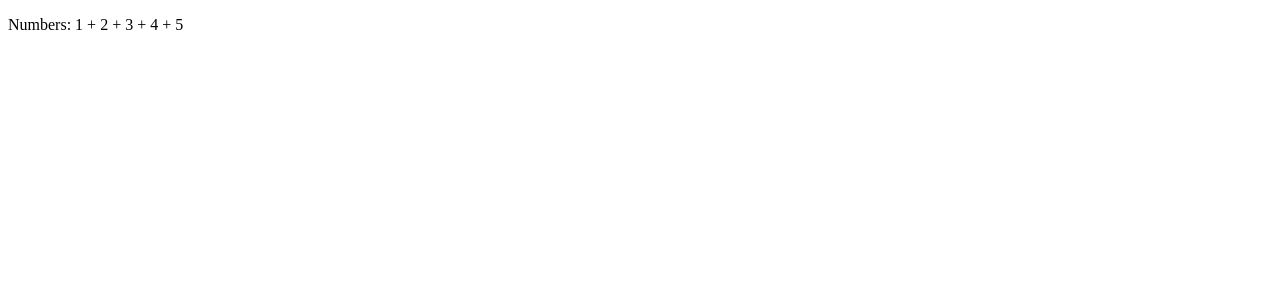
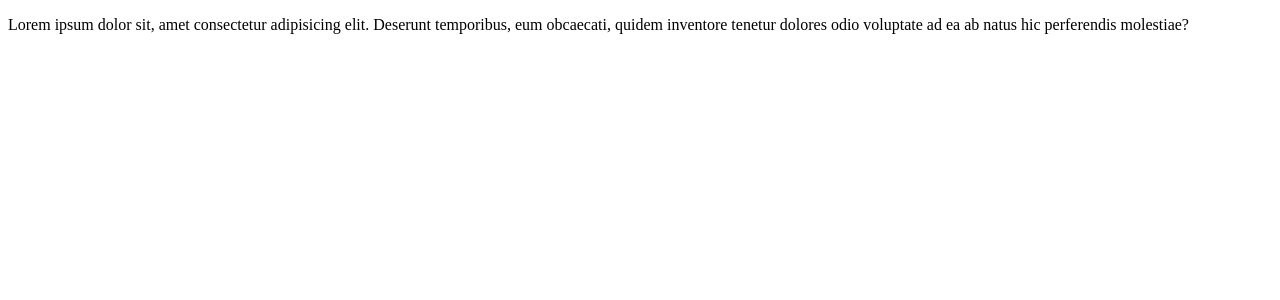
Before and after one commit to RobFyd/practice-in-react2, a React (Vite) app: page / in a window 1280 px wide. Shown: the top 300 px of the page. Built offline with nearby package versions, Linux system fonts and the light colour scheme.

Commit message:
other elements in jsx

```diff
--- a/src/main.jsx
+++ b/src/main.jsx
@@ -54,5 +54,15 @@ const numbersElement = (
   </div>
 );
 
+//6 other elements
+const paragraphElement = (
+  <p>
+    Lorem ipsum dolor sit, amet consectetur adipisicing elit. Deserunt
+    temporibus, eum obcaecati, quidem inventore tenetur dolores odio voluptate
+    ad ea ab natus hic perferendis molestiae?
+  </p>
+);
 
-createRoot(document.getElementById("root")).render(numbersElement);
+const pElement = <div>{paragraphElement}</div>;
+
+createRoot(document.getElementById("root")).render(pElement);
```
